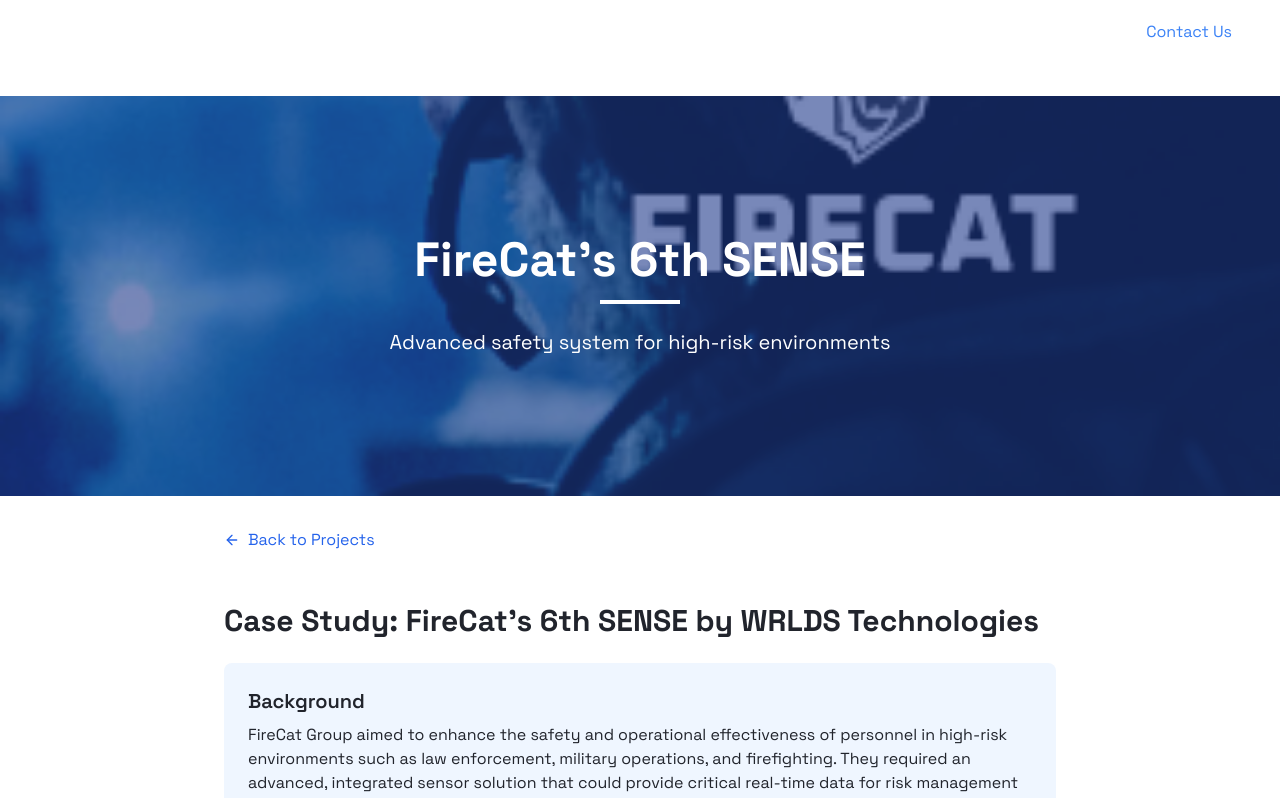
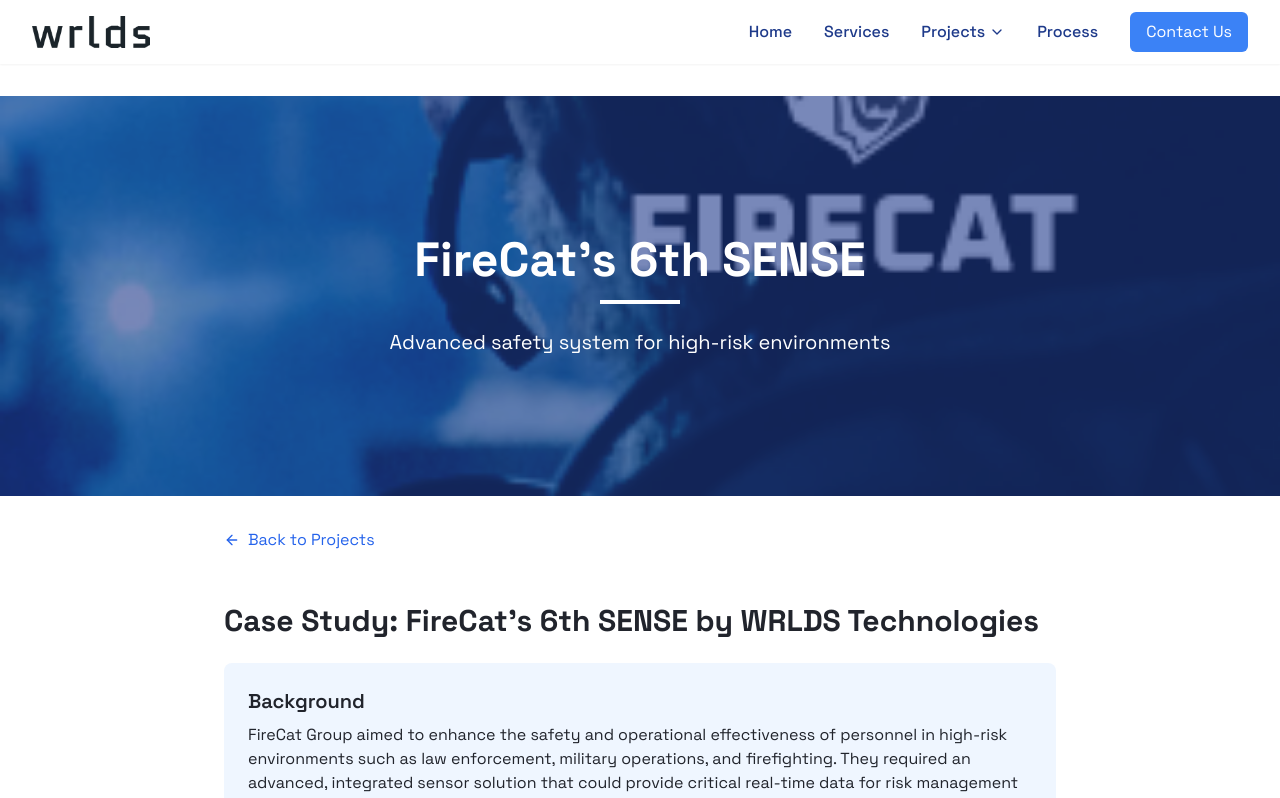
Before and after one commit to zgh-lab/tc-web-plan-2-79, a React (Vite) app: page /projects/firecat in a window 1280 px wide. Shown: the top 798 px of the page. Built offline with nearby package versions, Linux system fonts and the light colour scheme.

Commit message:
Remove initial animation and style navbar
Remove the initial animation and make the navbar color consistent.

```diff
--- a/src/components/LoadingAnimation.tsx
+++ b/src/components/LoadingAnimation.tsx
@@ -1,18 +1,9 @@
-
 import React, { useEffect, useState } from 'react';
 import { AnimatePresence, motion } from 'framer-motion';
 
 const LoadingAnimation = () => {
-  const [isLoading, setIsLoading] = useState(true);
-
-  useEffect(() => {
-    // Show loading animation for 2.5 seconds
-    const timer = setTimeout(() => {
-      setIsLoading(false);
-    }, 2500);
-
-    return () => clearTimeout(timer);
-  }, []);
+  // Set isLoading to false to effectively disable the loading animation
+  const [isLoading] = useState(false);
 
   return (
     <AnimatePresence>
--- a/src/components/Navbar.tsx
+++ b/src/components/Navbar.tsx
@@ -1,4 +1,3 @@
-
 import { useState, useEffect } from 'react';
 import { cn } from '@/lib/utils';
 import { Menu, X, ChevronDown } from "lucide-react";
@@ -33,18 +32,10 @@ const Navbar = () => {
   return (
     <motion.nav
       className={cn(
-        "fixed top-0 left-0 right-0 z-50 transition-all duration-300 w-full",
-        isScrolled ? "bg-white shadow-sm" : "bg-transparent"
+        "fixed top-0 left-0 right-0 z-50 transition-all duration-300 w-full bg-white shadow-sm"
       )}
-      initial={{ opacity: 0, y: -20 }}
-      animate={{
-        opacity: 1,
-        y: 0,
-        transition: {
-          delay: 2.6,  // Start after loading animation
-          duration: 0.6
-        }
-      }}
+      initial={{ opacity: 1, y: 0 }}
+      animate={{ opacity: 1, y: 0 }}
     >
       <div className="w-full px-4 sm:px-6 lg:px-8 mx-auto">
         <div className="flex items-center justify-between h-16">
@@ -53,32 +44,24 @@ const Navbar = () => {
               <img
                 src="/lovable-uploads/7d120ee6-3614-4b75-9c35-716d54490d67.png"
                 alt="WRLDS Technologies Logo"
-                className={cn(
-                  "h-8 w-auto transition-all duration-300",
-                  isScrolled ? "" : "filter brightness-0 invert" // Make logo white when navbar is transparent
-                )}
+                className="h-8 w-auto"
               />
             </Link>
           </div>
           <div className="hidden md:block">
             <div className="ml-10 flex items-center space-x-8">
-              <Link to="/" className={cn(
-                "transition-colors font-medium",
-                isScrolled ? "text-wrlds-dark hover:text-wrlds-teal" : "text-white hover:text-wrlds-teal"
-              )}>Home</Link>
+              <Link to="/" className="text-wrlds-dark hover:text-wrlds-teal transition-colors font-medium">
+                Home
+              </Link>
 
-              <Link to="/#features" className={cn(
-                "transition-colors font-medium",
-                isScrolled ? "text-wrlds-dark hover:text-wrlds-teal" : "text-white hover:text-wrlds-teal"
-              )}>Services</Link>
+              <Link to="/#features" className="text-wrlds-dark hover:text-wrlds-teal transition-colors font-medium">
+                Services
+              </Link>
 
               <div className="relative">
                 <button
                   onClick={toggleProjectsDropdown}
-                  className={cn(
-                    "flex items-center transition-colors font-medium",
-                    isScrolled ? "text-wrlds-dark hover:text-wrlds-teal" : "text-white hover:text-wrlds-teal"
-                  )}
+                  className="flex items-center text-wrlds-dark hover:text-wrlds-teal transition-colors font-medium"
                 >
                   <span>Projects</span>
                   <ChevronDown className={`ml-1 h-4 w-4 transition-transform ${isProjectsDropdownOpen ? 'rotate-180' : ''}`} />
@@ -132,37 +115,31 @@ const Navbar = () => {
                 )}
               </div>
 
-              <Link to="/#process" className={cn(
-                "transition-colors font-medium",
-                isScrolled ? "text-wrlds-dark hover:text-wrlds-teal" : "text-white hover:text-wrlds-teal"
-              )}>Process</Link>
+              <Link to="/#process" className="text-wrlds-dark hover:text-wrlds-teal transition-colors font-medium">
+                Process
+              </Link>
 
-              <Link to="/#contact" className={cn(
-                "px-4 py-2 rounded-md transition-colors",
-                isScrolled
-                  ? "bg-wrlds-teal text-white hover:bg-wrlds-teal/90"
-                  : "bg-white text-wrlds-teal hover:bg-white/90"
-              )}>Contact Us</Link>
+              <Link to="/#contact" className="bg-wrlds-teal text-white hover:bg-wrlds-teal/90 px-4 py-2 rounded-md transition-colors">
+                Contact Us
+              </Link>
             </div>
           </div>
           <div className="md:hidden">
-            <button onClick={toggleMenu} className={cn(
-              "focus:outline-none",
-              isScrolled ? "text-wrlds-dark" : "text-white"
-            )}>
+            <button onClick={toggleMenu} className="text-wrlds-dark focus:outline-none">
               {isMenuOpen ? <X size={24} /> : <Menu size={24} />}
             </button>
           </div>
         </div>
       </div>
 
-      {/* Mobile menu */}
-      <div className={cn("md:hidden transition-all duration-300 overflow-hidden w-full", isMenuOpen ? "max-h-[400px] opacity-100" : "max-h-0 opacity-0")}>
+      <div className={cn("md:hidden transition-all duration-300 overflow-hidden w-full",
+        isMenuOpen ? "max-h-[400px] opacity-100" : "max-h-0 opacity-0")}>
         <div className="px-2 pt-2 pb-3 space-y-1 sm:px-3 bg-white shadow-sm">
-          <Link to="/" className="block px-3 py-2 text-wrlds-dark hover:bg-blue-50 rounded-md" onClick={() => setIsMenuOpen(false)}>Home</Link>
-          <Link to="/#features" className="block px-3 py-2 text-wrlds-dark hover:bg-blue-50 rounded-md" onClick={() => setIsMenuOpen(false)}>Services</Link>
+          <Link to="/" className="block px-3 py-2 text-wrlds-dark hover:bg-blue-50 rounded-md"
+            onClick={() => setIsMenuOpen(false)}>Home</Link>
+          <Link to="/#features" className="block px-3 py-2 text-wrlds-dark hover:bg-blue-50 rounded-md"
+            onClick={() => setIsMenuOpen(false)}>Services</Link>
 
-          {/* Projects dropdown for mobile */}
           <div className="block px-3 py-2">
             <button
               onClick={(e) => {
@@ -210,8 +187,10 @@ const Navbar = () => {
             </div>
           </div>
 
-          <Link to="/#process" className="block px-3 py-2 text-wrlds-dark hover:bg-blue-50 rounded-md" onClick={() => setIsMenuOpen(false)}>Process</Link>
-          <Link to="/#contact" className="block px-3 py-2 text-white bg-wrlds-teal hover:bg-wrlds-teal/90 rounded-md" onClick={() => setIsMenuOpen(false)}>Contact Us</Link>
+          <Link to="/#process" className="block px-3 py-2 text-wrlds-dark hover:bg-blue-50 rounded-md"
+            onClick={() => setIsMenuOpen(false)}>Process</Link>
+          <Link to="/#contact" className="block px-3 py-2 text-white bg-wrlds-teal hover:bg-wrlds-teal/90 rounded-md"
+            onClick={() => setIsMenuOpen(false)}>Contact Us</Link>
         </div>
       </div>
     </motion.nav>
```
